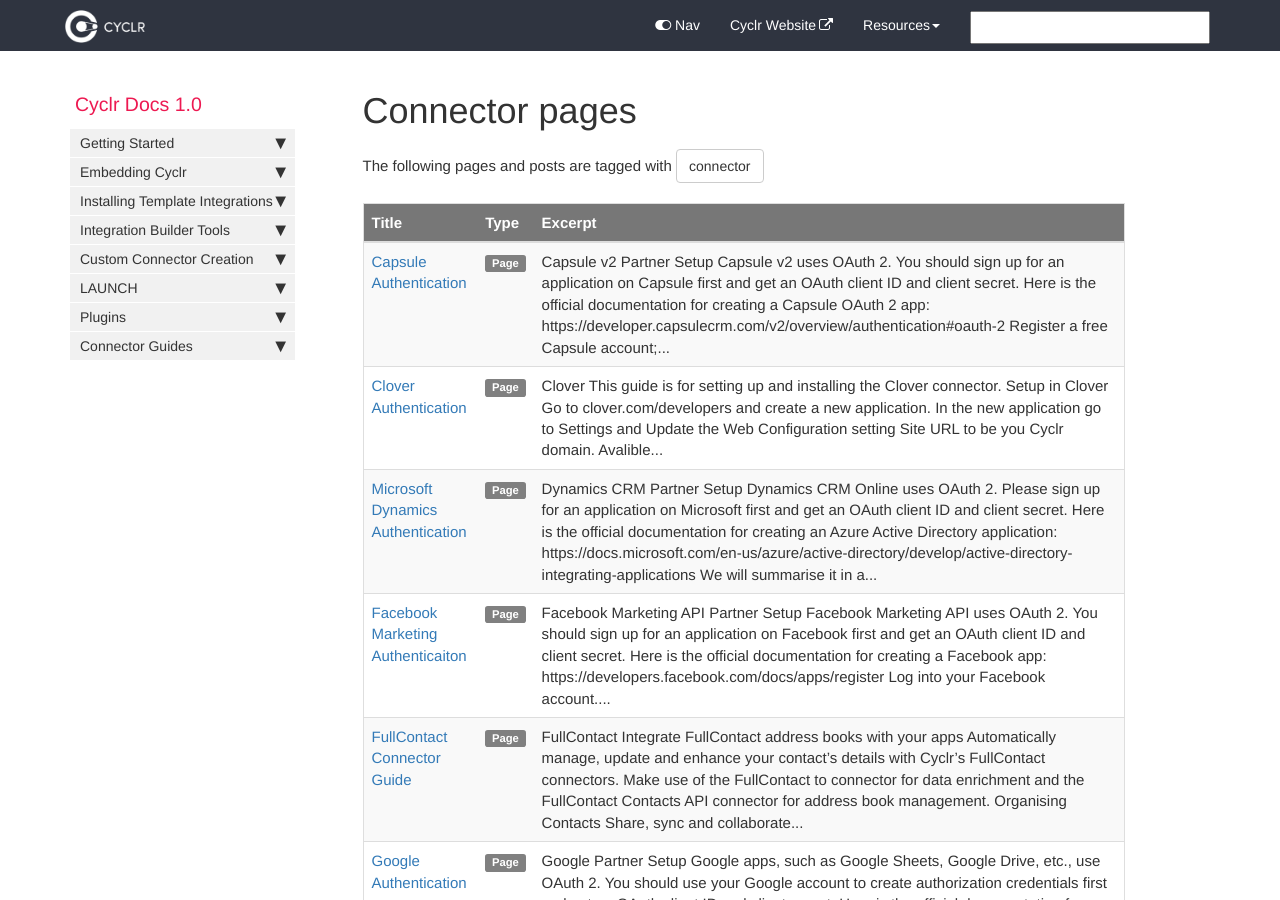
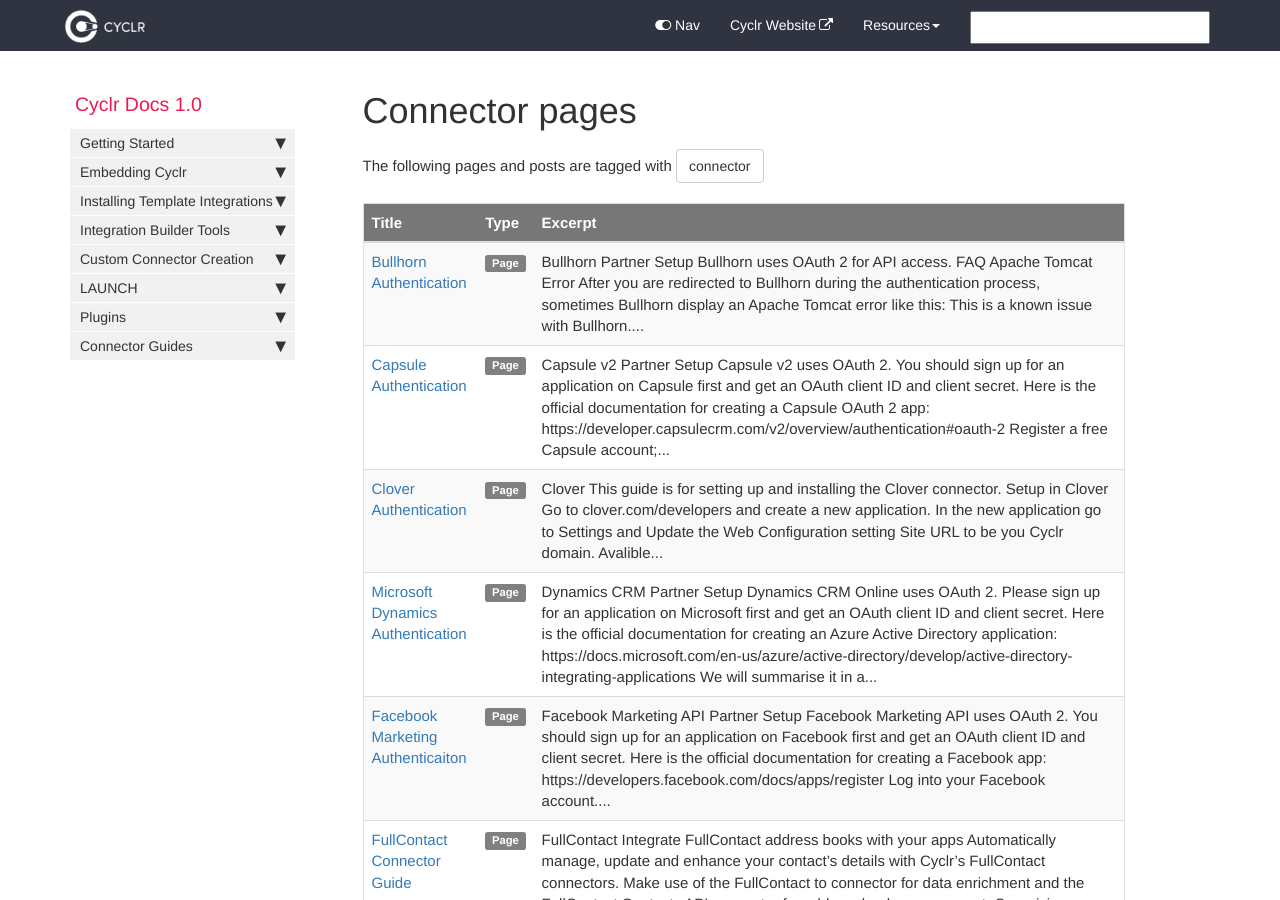
Before and after one commit to sneakysneak/docs, a Jekyll site: the page built from pages/tags/tag_connector.md, in a window 1280 px wide and 900 px high. Built offline with Jekyll 4.4.1, drawn with Linux system fonts in a browser that asks for light colours; nearby versions of some CDN libraries; comment, search, counter and statistics services are not loaded.

Commit message:
Add Bullhorn connector guide

```diff
--- a/_data/sidebars/cyclr_sidebar.yml
+++ b/_data/sidebars/cyclr_sidebar.yml
@@ -302,6 +302,10 @@ entries:
             url: /sugarcrm-connector
             output: web, pdf
 
+          - title: Bullhorn
+            url: /bullhorn-connector
+            output: web, pdf
+
           - title: Cyclr IP Whitelisting
             url: /cyclr-ip-whitelisting
             output: web, pdf
--- /dev/null
+++ b/pages/connector-authentication/bullhorn.md
@@ -0,0 +1,22 @@
+---
+title: Bullhorn Authentication
+sidebar: cyclr_sidebar
+permalink: bullhorn-connector
+tags: [connector]
+---
+
+# Bullhorn
+
+## Partner Setup
+
+Bullhorn uses OAuth 2 for API access.
+
+## FAQ
+
+### Apache Tomcat Error
+
+After you are redirected to Bullhorn during the authentication process, sometimes Bullhorn display an Apache Tomcat error like this:
+
+![Bullhorn Redirect Error](./images/bullhorn-redirect-error.png)
+
+This is a known issue with Bullhorn. The solution is to clear the Bullhorn cookies in your browser, or open Cyclr and authenticate the connector in a private window.
```
Also changed, not shown: images/bullhorn-redirect-error.png (added).
